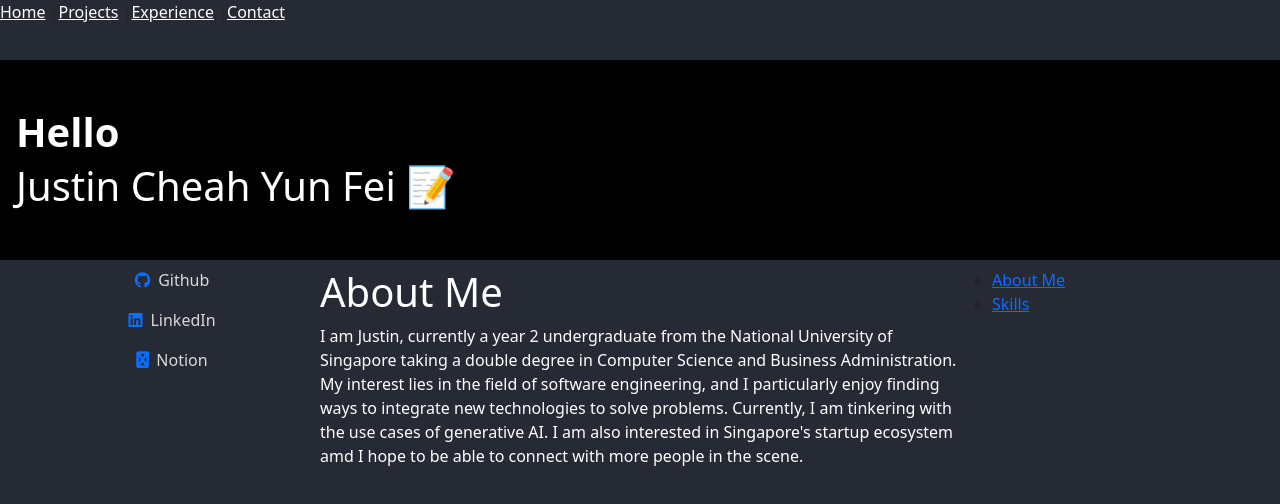
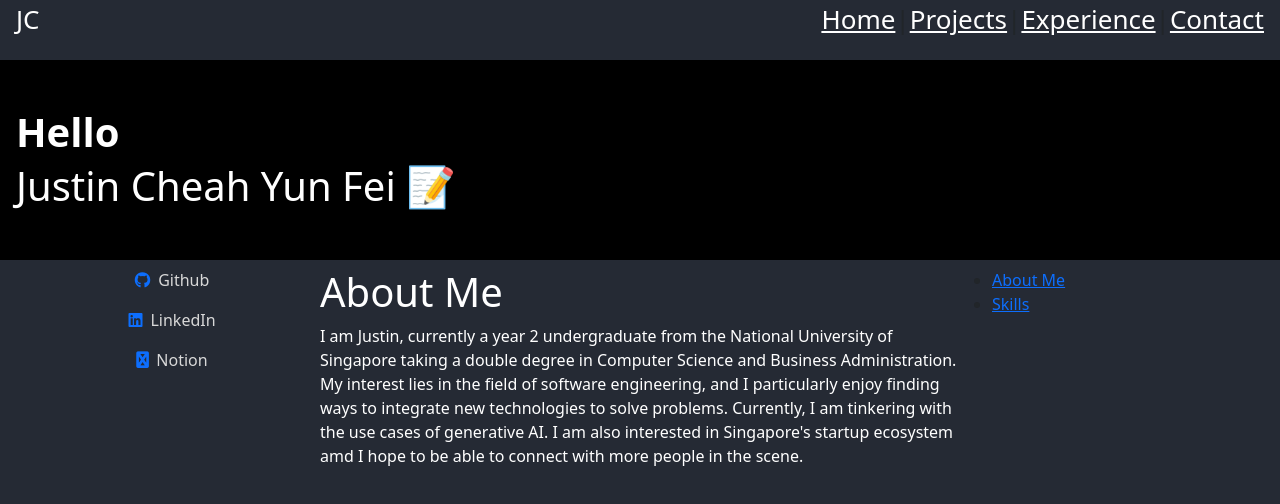
Before and after one commit to JCSnap/JCSnap.github.io, a React (Create React App) app: page / in a window 1280 px wide. Shown: the top 504 px of the page. Built offline with nearby package versions, Linux system fonts and the light colour scheme.

Commit message:
improved navbar aesthetic

```diff
--- a/src/App.js
+++ b/src/App.js
@@ -7,7 +7,9 @@ import Contact from "./pages/Contact";
 function App() {
   return (
     <Router>
-      <nav className="bg-main h-60">
+      <nav className="bg-main h-60 d-flex justify-content-between text-26 px-3">
+        <div className="text-white col-md-4 d-none d-md-block">JC</div>
+        <div className="col-sm-12 col-md-8 d-flex justify-content-end">
           <Link to="/" className="text-white text">
             Home
           </Link>{" "}
@@ -23,6 +25,7 @@ function App() {
           <Link to="/contact" className="text-white">
             Contact
           </Link>
+        </div>
       </nav>
 
       <Routes>
```
Lines whose indentation alone changed are shown as unchanged.
